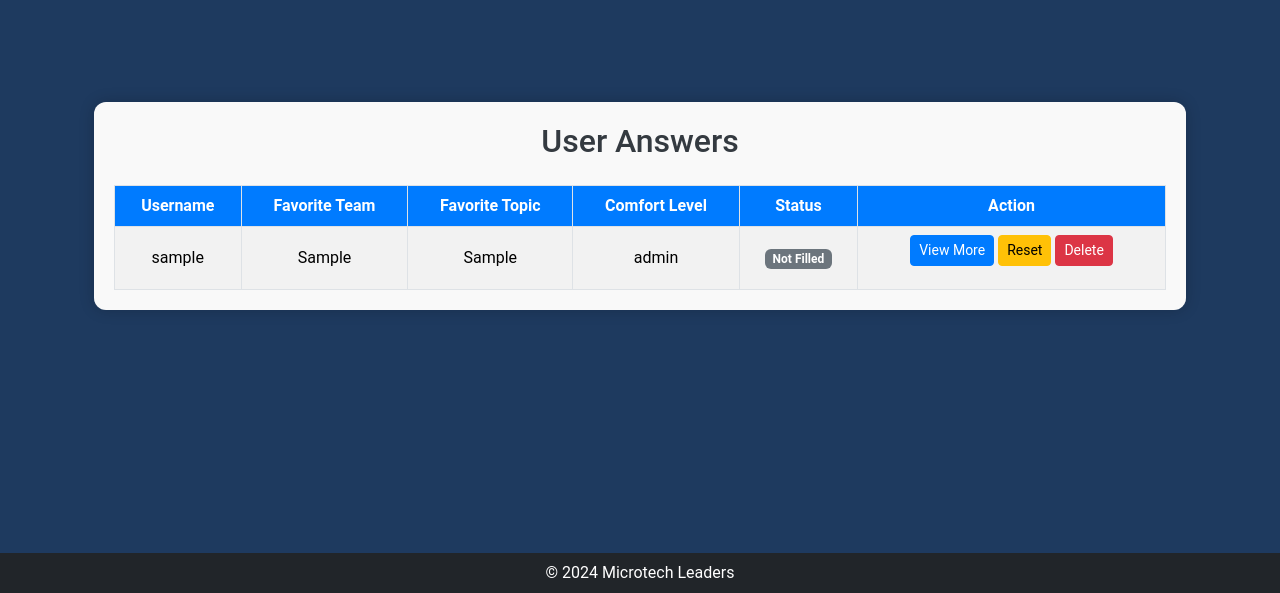
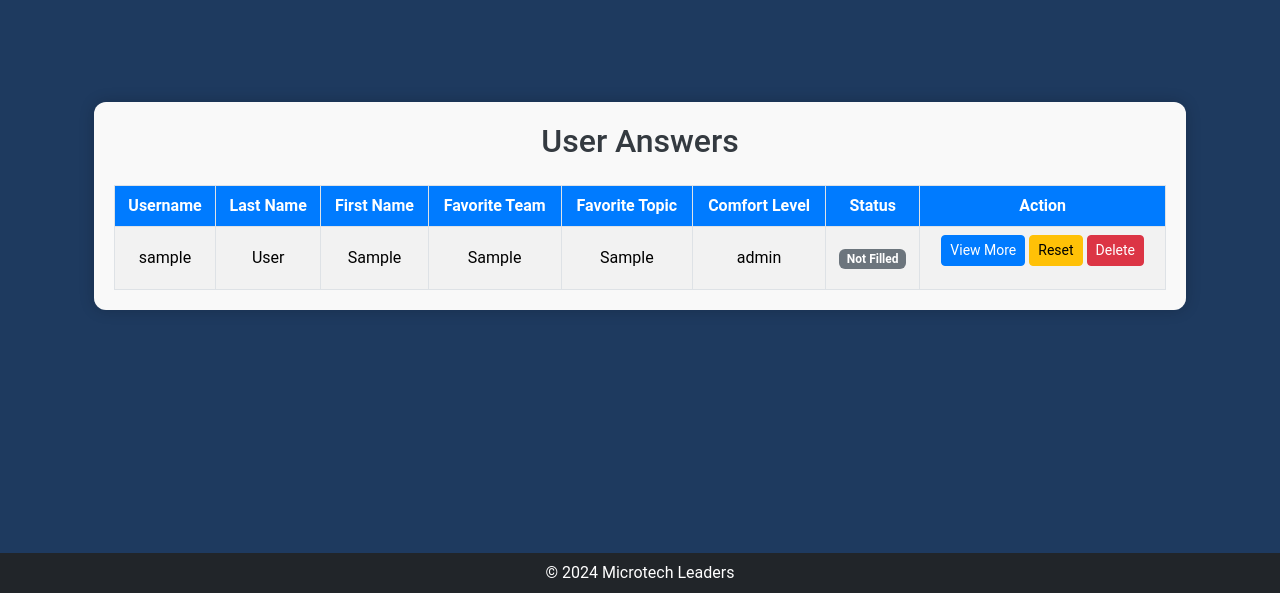
Before and after one commit to HamzaAfif/mtl_trainingPlatform, a Django app: template mtl/trainingPlatform/templates/view_answers.html in a window 1280 px wide. Shown: the part 207-800 px from the top of the page. Run offline with Django 5.2, Linux system fonts and the light colour scheme; the template is opened without the code that fills it: most values are stand-ins (such as "Sample title", 1, 10 or a date in 2020); grey boxes are pictures that could not be loaded.

Commit message:
added first name and last name to be visible

```diff
--- a/mtl/trainingPlatform/templates/view_answers.html
+++ b/mtl/trainingPlatform/templates/view_answers.html
@@ -19,6 +19,8 @@
             <thead class="thead-dark">
                 <tr>
                     <th>Username</th>
+                    <th>Last Name</th>
+                    <th>First Name</th>
                     <th>Favorite Team</th>
                     <th>Favorite Topic</th>
                     <th>Comfort Level</th>
@@ -30,6 +32,8 @@
                 {% for user in user_data %}
                 <tr>
                     <td>{{ user.username }}</td>
+                    <td>{{ user.last_name }}</td>
+                    <td>{{ user.first_name }}</td>
                     <td>{{ user.favorite_team }}</td>
                     <td>{{ user.favorite_topic }}</td>
                     <td>{{ user.comfort_level }}</td>
--- a/mtl/trainingPlatform/views.py
+++ b/mtl/trainingPlatform/views.py
@@ -67,6 +67,8 @@ def view_answers(request):
             user_data.append({
                 'id': user.id,  # Include the user ID here
                 'username': user.username,
+                'last_name' : user.last_name,
+                'first_name' : user.first_name,
                 'favorite_team': result.favorite_team,
                 'favorite_topic': result.favorite_topic,
                 'comfort_level': result.comfort_level,
@@ -77,6 +79,7 @@ def view_answers(request):
             user_data.append({
                 'id': user.id,  # Include the user ID here as well
                 'username': user.username,
+                'first_name' : user.first_name,
                 'favorite_team': 'N/A',
                 'favorite_topic': 'N/A',
                 'comfort_level': 'N/A',
```
Also changed, not shown: 1 other file.
